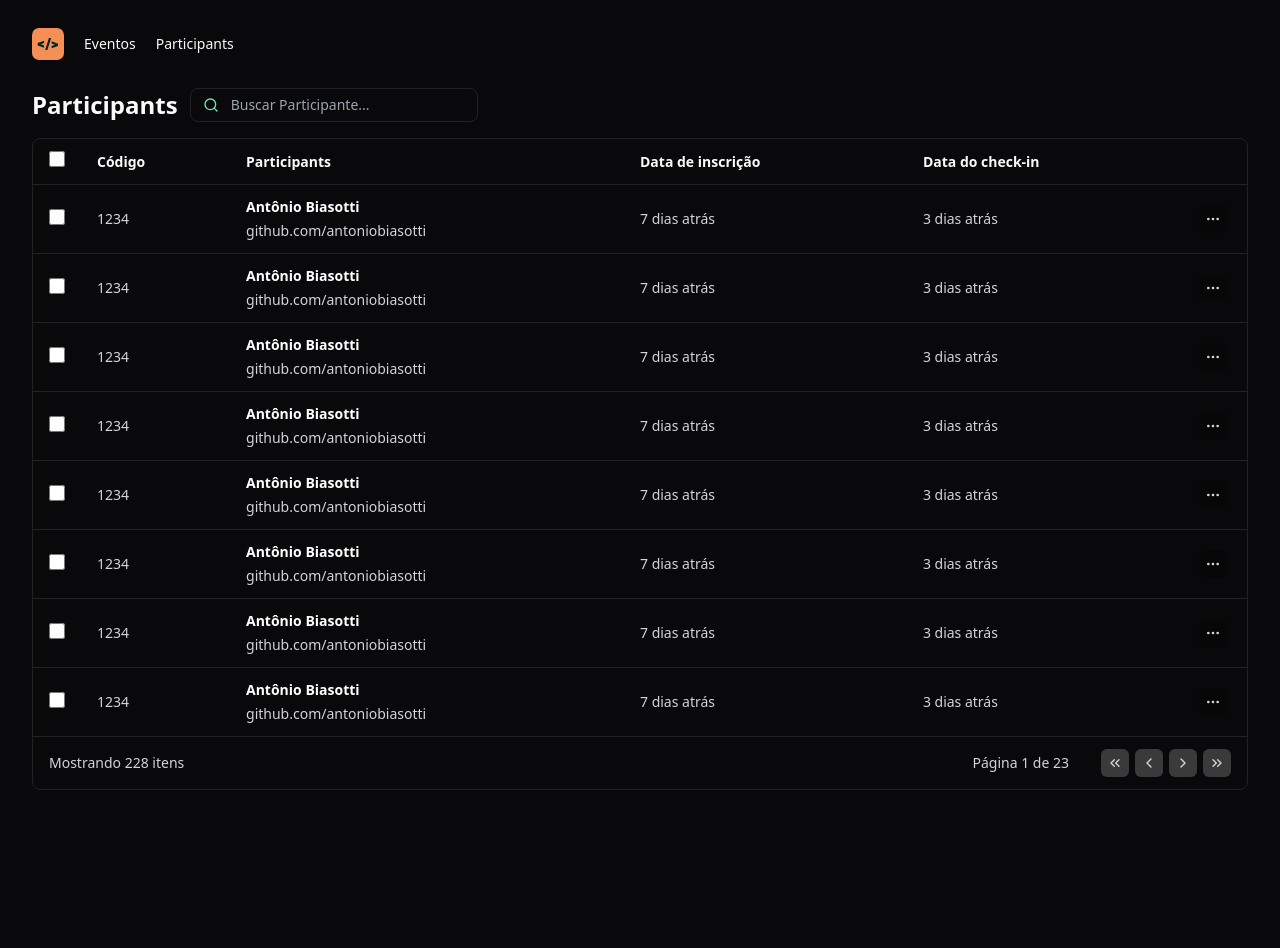
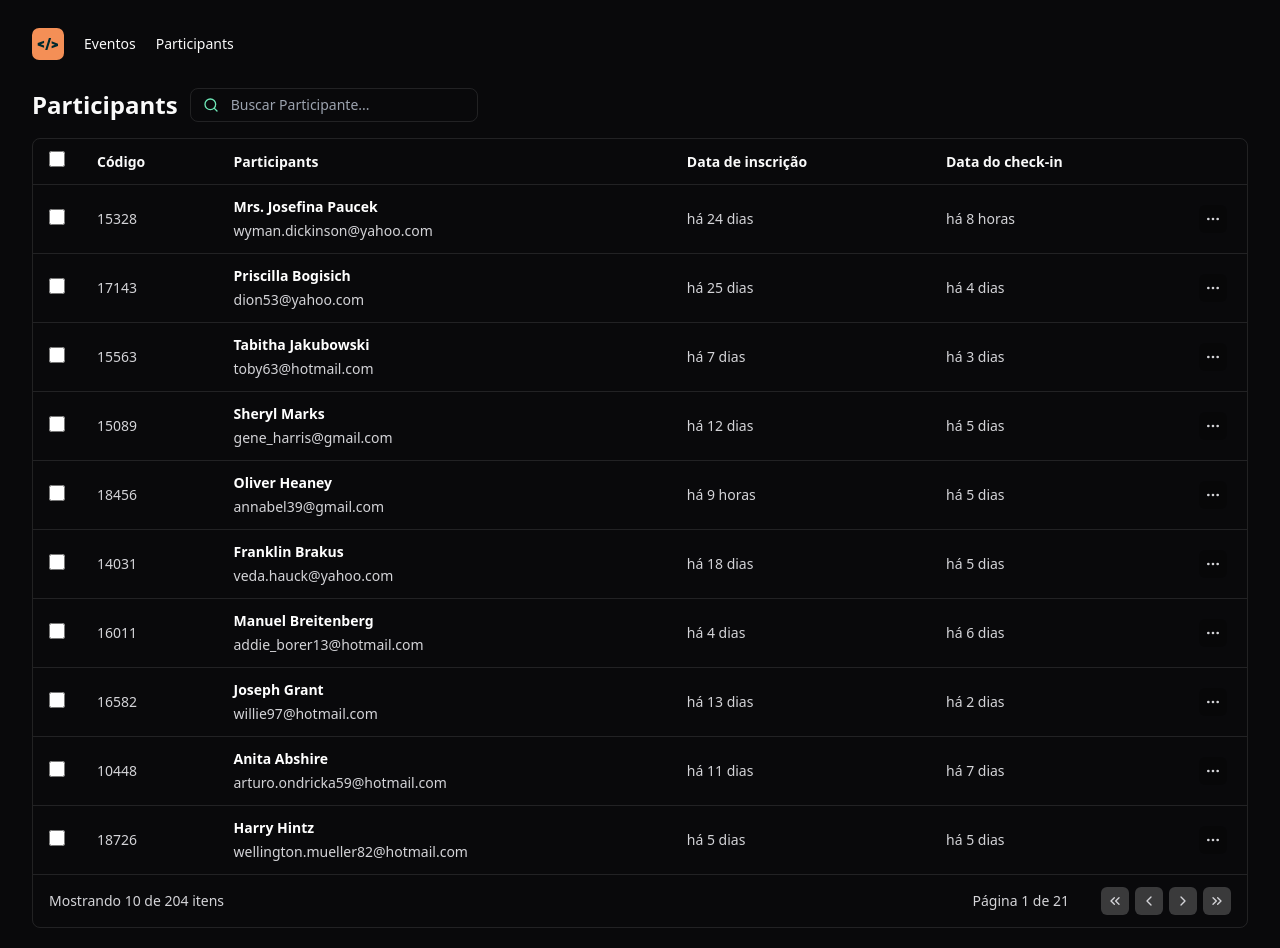
Before and after one commit to antoniobiasotti/PassIn.app, a React (Vite) app: page / in a window 1280 px wide. Before the commit the page ends 810 px from the top, so only its background shows below. Built offline with nearby package versions, Linux system fonts and the light colour scheme.

Commit message:
add: daisyjs for data and styled pages controller

```diff
--- a/components/attendee-list.tsx
+++ b/components/attendee-list.tsx
@@ -1,17 +1,45 @@
 import { ChevronLeft, ChevronRight, ChevronsLeft, ChevronsRight, MoreHorizontal, Search} from 'lucide-react'
+import dayjs from 'dayjs'
+import 'dayjs/locale/pt-br'
+import relativeTime from 'dayjs/plugin/relativeTime'
 import { IconButton } from '../components/icon-button';
 import { Table } from './table/table';
 import { TableHeader } from './table/table-header';
 import { TableCell } from './table/table-cell';
 import { TableRow } from './table/table-row';
 import { ChangeEvent, useState } from 'react';
+import { attendees } from '../src/data/attendees';
+
+dayjs.extend(relativeTime)
+dayjs.locale('pt-br')
 
 export function AttendeeList() {
     const [search, setSearch] = useState('')
+    const [page, setPage] = useState(1)
+
+    const totalPages = Math.ceil(attendees.length / 10)
 
     function onSearchInputChanged(event: ChangeEvent<HTMLInputElement>) {
         setSearch(event.target.value)
     }
+
+    function goToNextPage() {
+        setPage(page + 1)
+    }
+
+    function goToPreviousPage() {
+        setPage(page - 1)
+    }
+
+    function goToFirstPage() {
+        setPage(1)
+    }
+
+    function goToLastPage() {
+        setPage(totalPages)
+    }
+
+
 
     return (
         <div className='flex flex-col gap-4'>
@@ -38,23 +66,21 @@
                         </tr>
                     </thead>
                     <tbody>
-                        {Array.from({length: 8}).map((_, i) => {
+                        {attendees.slice((page - 1) * 10, page * 10).map((attendee) => {
                             return (
-                                <TableRow key={i}>
+                                <TableRow key={attendee.id}>
                                     <TableCell>
                                         <input type='checkbox' className='size-4 bg-black/20 rounded-lg border border-white/10 checked:bg-orange-400'/>
                                     </TableCell>
-                                    <TableCell>
-                                        1234
-                                    </TableCell>
+                                    <TableCell>{attendee.id}</TableCell>
                                     <TableCell>
                                         <div className='flex flex-col gap-1'>
-                                            <span className='font-semibold text-white'>Antônio Biasotti</span>
-                                            <span>github.com/antoniobiasotti</span>
+                                            <span className='font-semibold text-white'>{attendee.name}</span>
+                                            <span>{attendee.email}</span>
                                         </div>
                                     </TableCell>
-                                    <TableCell>7 dias atrás</TableCell>
-                                    <TableCell>3 dias atrás</TableCell>
+                                    <TableCell>{dayjs().to(attendee.createdAt)}</TableCell>
+                                    <TableCell>{dayjs().to(attendee.checkedInAt)}</TableCell>
                                     <TableCell>
                                         <IconButton transparent>
                                             <MoreHorizontal className='size-4' />
@@ -67,23 +93,23 @@
                     <tfoot>
                         <tr>
                             <TableCell colSpan={3}>
-                                Mostrando 228 itens
+                                Mostrando 10 de {attendees.length} itens
                             </TableCell>
                             <td className='py-3 px-4 text-sm text-zinc-300 text-right' colSpan={3}>
                                 <div className='inline-flex items-center gap-8'>
-                                    <span>Página 1 de 23</span>
+                                    <span>Página {page} de {totalPages}</span>
 
                                     <div className='flex gap-1.5'>
-                                        <IconButton>
+                                        <IconButton onClick={goToFirstPage} disabled={page === 1}>
                                             <ChevronsLeft className='size-4' />
                                         </IconButton>
-                                        <IconButton>
+                                        <IconButton onClick={goToPreviousPage} disabled={page === 1}>
                                             <ChevronLeft className='size-4' />
                                         </IconButton>
-                                        <IconButton>
+                                        <IconButton onClick={goToNextPage} disabled={page === totalPages}>
                                             <ChevronRight className='size-4' />
                                         </IconButton>
-                                        <IconButton>
+                                        <IconButton onClick={goToLastPage} disabled={page === totalPages}>
                                             <ChevronsRight className='size-4' />
                                         </IconButton>
                                     </div>
--- a/package.json
+++ b/package.json
@@ -9,12 +9,14 @@
     "preview": "vite preview"
   },
   "dependencies": {
+    "dayjs": "^1.11.10",
     "lucide-react": "^0.368.0",
     "react": "^18.2.0",
     "react-dom": "^18.2.0",
     "tailwind-merge": "^2.2.2"
   },
   "devDependencies": {
+    "@faker-js/faker": "^8.4.1",
     "@tailwindcss/forms": "^0.5.7",
     "@types/react": "^18.2.66",
     "@types/react-dom": "^18.2.22",
--- /dev/null
+++ b/src/data/attendees.ts
@@ -0,0 +1,11 @@
+import { faker } from '@faker-js/faker'
+
+export const attendees = Array.from({length: 204}).map(() => {
+    return {
+        id: faker.number.int({min: 10000, max: 20000}),
+        name: faker.person.fullName(),
+        email: faker.internet.email().toLocaleLowerCase(),
+        createdAt: faker.date.recent({ days: 30 }),
+        checkedInAt: faker.date.recent({ days: 7 }),
+    }
+})
```
Also changed, not shown: 1 other file (tests, documents, lock files or other folders).
